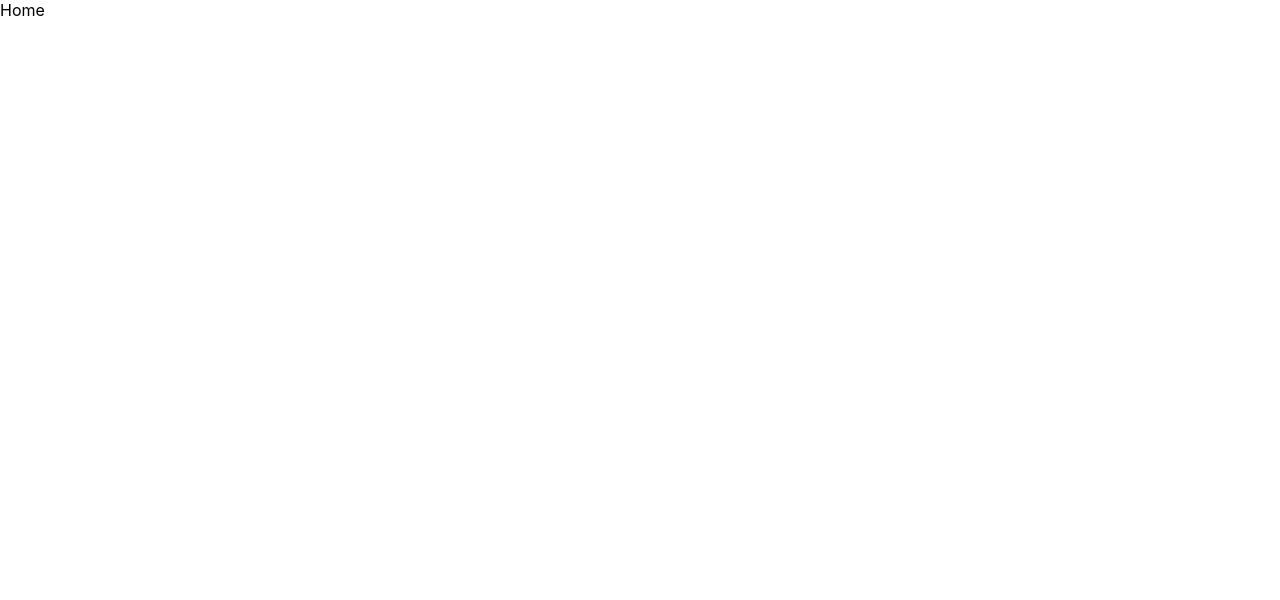
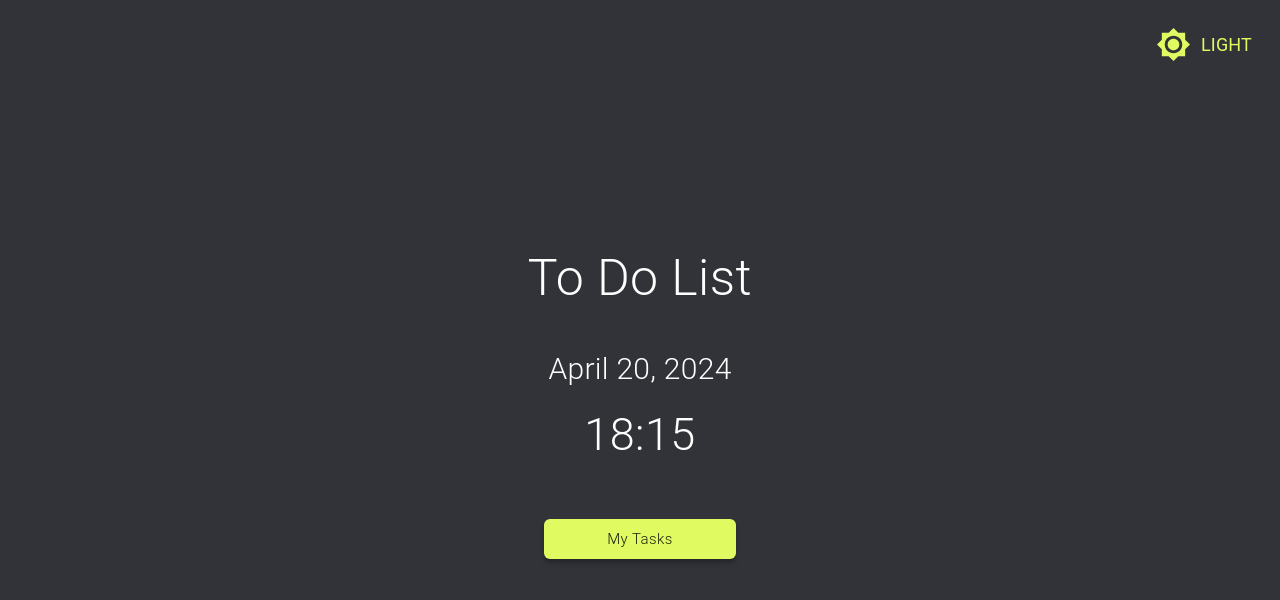
Before and after one commit to marin000/to-do-app, a React (Create React App) app in the folder client/: page / in a window 1280 px wide. Shown: the top 600 px of the page. Built offline with nearby package versions, Linux system fonts and the light colour scheme; the HTML template or start-up script is replaced by a standard one.

Commit message:
feat(client): set up home page and themes

```diff
--- a/client/package.json
+++ b/client/package.json
@@ -10,6 +10,7 @@
     "@testing-library/jest-dom": "^5.17.0",
     "@testing-library/react": "^13.4.0",
     "@testing-library/user-event": "^13.5.0",
+    "axios": "^1.6.8",
     "react": "^18.2.0",
     "react-dom": "^18.2.0",
     "react-router-dom": "^6.22.3",
--- a/client/public/index.html
+++ b/client/public/index.html
@@ -1,15 +1,15 @@
 <!DOCTYPE html>
 <html lang="en">
+
 <head>
-    <meta charset="utf-8" />
-    <link rel="icon" href="%PUBLIC_URL%/favicon.ico" />
-    <meta name="viewport" content="width=device-width, initial-scale=1" />
-    <meta name="theme-color" content="#000000" />
-    <link rel="apple-touch-icon" href="%PUBLIC_URL%/logo192.png" />
-    <link rel="manifest" href="%PUBLIC_URL%/manifest.json" />
+  <meta charset="UTF-8" />
+  <link rel="icon" type="image/svg+xml" href="./favicon.ico" />
+  <meta name="viewport" content="width=device-width, initial-scale=1.0" />
   <title>To-do App</title>
 </head>
+
 <body>
   <div id="root"></div>
 </body>
+
 </html>
--- a/client/src/App.js
+++ b/client/src/App.js
@@ -1,19 +1,26 @@
-import React from "react";
-import {
-  BrowserRouter as Router,
-  Routes,
-  Route,
-} from "react-router-dom";
+import React, { useState } from "react";
+import { BrowserRouter as Router, Routes, Route } from "react-router-dom";
 import Home from './pages/home';
 import Todo from './pages/todo';
+import { ThemeProvider } from '@mui/material/styles';
+import { darkTheme } from "./themes/dark";
+import { lightTheme } from "./themes/light";
 
 export default function App() {
+  const [currentTheme, setCurrentTheme] = useState(darkTheme);
+
+  const toggleTheme = () => {
+    setCurrentTheme((prevTheme) => (prevTheme === darkTheme ? lightTheme : darkTheme));
+  };
+
   return (
-    <Router>
-      <Routes>
-        <Route exact path="/" element={<Home />} />
-        <Route path="/todo" element={<Todo />} />
-      </Routes>
-    </Router>
+    <ThemeProvider theme={currentTheme}>
+      <Router>
+        <Routes>
+          <Route exact path="/" element={<Home toggleTheme={toggleTheme} />} />
+          <Route path="/todo" element={<Todo />} />
+        </Routes>
+      </Router>
+    </ThemeProvider>
   );
 }
--- /dev/null
+++ b/client/src/constants/home.js
@@ -0,0 +1,4 @@
+export const home = {
+  title: 'To Do List',
+  button: 'My Tasks'
+}
--- /dev/null
+++ b/client/src/pages/home/home.css
@@ -0,0 +1,58 @@
+.home-container {
+  display: flex;
+  flex-direction: column;
+  align-items: center;
+  justify-content: center;
+  height: 100vh;
+}
+
+.home-title {
+  font-size: 50px !important;
+  font-weight: 300 !important;
+}
+
+.home-dateTime-container {
+  margin-top: 30px;
+  text-align: center;
+}
+
+.home-date {
+  font-size: 30px !important;
+  font-style: normal;
+  font-weight: 300 !important;
+  margin-bottom: 10px !important;
+}
+
+.home-time {
+  font-size: 45px !important;
+  font-style: normal;
+  font-weight: 300 !important;
+}
+
+.home-button {
+  text-align: center;
+  font-size: 15px !important;
+  font-style: normal;
+  font-weight: 300 !important;
+  padding: 8px 20px !important;
+  box-shadow: 0px 4px 4px rgba(0, 0, 0, 0.25) !important;
+  border-radius: 6px !important;
+  outline: none !important;
+  text-transform: none !important;
+  width: 12rem;
+  height: 2.5rem;
+  margin-top: 50px !important;
+}
+
+.home-theme-button {
+  height: 3rem;
+  position: absolute !important;
+  top: 20px !important;
+  right: 20px !important;
+}
+
+.home-light-txt,
+.home-dark-txt {
+  margin-left: 10px !important;
+  font-size: 18px !important;
+}
--- a/client/src/pages/home/index.js
+++ b/client/src/pages/home/index.js
@@ -1,6 +1,55 @@
-export default function Home() {
+import { useState, useEffect } from "react";
+import { Box, Button, Typography, useTheme } from "@mui/material";
+import Brightness4Icon from '@mui/icons-material/Brightness4';
+import Brightness7Icon from '@mui/icons-material/Brightness7';
+import { home } from "../../constants/home";
+import './home.css';
+import { currentDate, currentTime } from "../../utils/helper";
 
-  return(
-    <div>Home</div>
+export default function Home({ toggleTheme }) {
+  const { title, button } = home;
+  const [time, setTime] = useState(currentTime());
+  const [monthDayYear, setMonthDayYear] = useState(currentDate());
+  const theme = useTheme();
+
+  useEffect(() => {
+    const intervalId = setInterval(() => {
+      setTime(currentTime());
+      setMonthDayYear(currentDate());
+    }, 60000);
+
+    return () => clearInterval(intervalId);
+  }, []);
+
+  return (
+    <Box className='home-container' bgcolor={theme.palette.background.default} >
+      <Button className="home-theme-button" onClick={toggleTheme}>
+        {theme.palette.mode === 'dark' ? (
+          <>
+            <Brightness7Icon fontSize='large' />
+            <Typography className='home-light-txt'>Light</Typography>
+          </>
+        ) : (
+          <>
+            <Brightness4Icon fontSize="large" />
+            <Typography className='home-dark-txt'>Dark</Typography>
+          </>
+        )}
+      </Button>
+      <Typography className='home-title' color={theme.palette.text.primary}>
+        {title}
+      </Typography>
+      <Box className='home-dateTime-container'>
+        <Typography className='home-date' color={theme.palette.text.primary}>
+          {monthDayYear}
+        </Typography>
+        <Typography className='home-time' color={theme.palette.text.primary}>
+          {time}
+        </Typography>
+      </Box>
+      <Button className='home-button' variant="contained" href="/todo">
+        {button}
+      </Button>
+    </Box>
   )
 }
--- /dev/null
+++ b/client/src/themes/dark.js
@@ -0,0 +1,16 @@
+import { createTheme } from "@mui/material";
+
+export const darkTheme = createTheme({
+  palette: {
+    mode: 'dark',
+    background: {
+      default: '#323338',
+    },
+    text: {
+      primary: '#fff'
+    },
+    primary: {
+      main: '#E0FB61'
+    }
+  },
+});
--- /dev/null
+++ b/client/src/themes/light.js
@@ -0,0 +1,16 @@
+import { createTheme } from "@mui/material";
+
+export const lightTheme = createTheme({
+  palette: {
+    mode: 'light',
+    background: {
+      default: '#ECECEC'
+    },
+    text: {
+      primary: '#000'
+    },
+    primary: {
+      main: '#323338'
+    }
+  },
+});
--- /dev/null
+++ b/client/src/utils/helper.js
@@ -0,0 +1,7 @@
+export const currentTime = () => {
+  return new Date().toLocaleTimeString('en-GB', { hour: '2-digit', minute: '2-digit', hour12: false });
+}
+
+export const currentDate = () => {
+  return new Date().toLocaleDateString('en-US', { month: 'long', day: '2-digit', year: 'numeric' });
+}
```
Also changed, not shown: 2 other files (tests, documents, lock files or other folders). Lines whose indentation alone changed are shown as unchanged.
